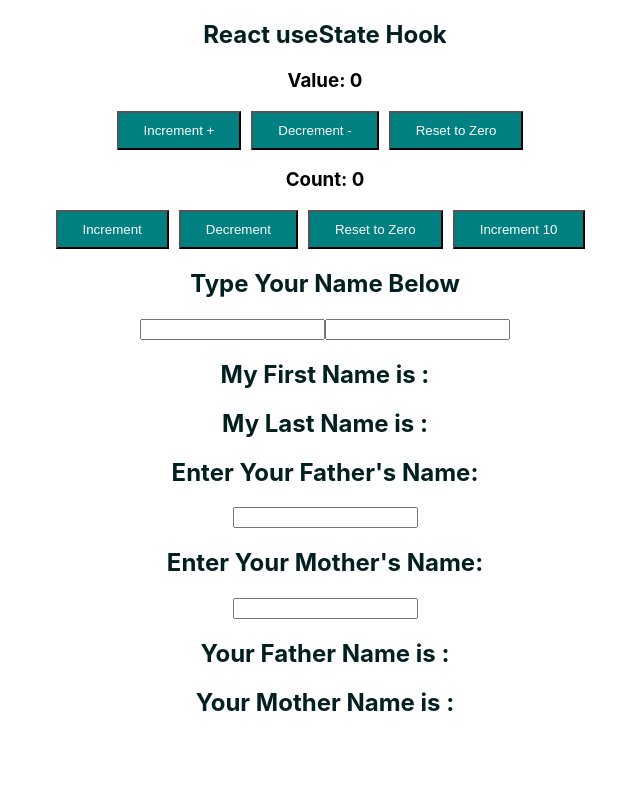
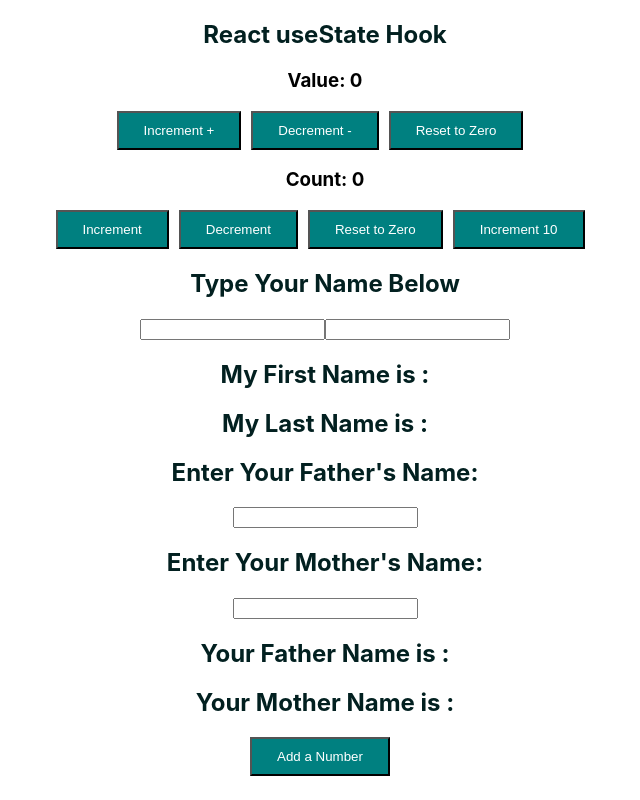
Before and after one commit to Abfahim21/React-Hooks, a React (Create React App) app in the folder react-hooks/: page / in a window 1280 px wide. Shown: the whole page, without its empty margins (315-955 px from the left). Built offline with nearby package versions, Linux system fonts and the light colour scheme.

Commit message:
use state with array

```diff
--- a/react-hooks/src/App.js
+++ b/react-hooks/src/App.js
@@ -2,6 +2,7 @@ import './App.css';
 import UseStateV1 from './components/UseStateV1';
 import UseStateV2 from './components/UseStateV2';
 import UseStateV3 from './components/UseStateV3';
+import UseStateWithArray from './components/UseStateWithArray';
 import UseStateWithObject from './components/UseStateWithObject';
 
 function App() {
@@ -11,6 +12,7 @@ function App() {
       <UseStateV2/>
       <UseStateV3/>
       <UseStateWithObject/>
+      <UseStateWithArray/>
     </div>
   );
 }
--- /dev/null
+++ b/react-hooks/src/components/UseStateWithArray.js
@@ -0,0 +1,24 @@
+import React, { useState } from 'react'
+
+function UseStateWithArray() {
+    const [ item, setItem ] = useState([])
+    const AddNumber = () =>{
+        setItem([...item, {
+            id : item.length,
+            value : Math.floor(Math.random()*100) + 1
+        }])
+    }
+  return (
+    <div>
+        <button onClick={()=>AddNumber()}>Add a Number</button>
+        <ul>
+            {
+                item.map(e=> <li key={e.id}>{e.value}</li>)
+            }
+        </ul>
+
+    </div>
+  )
+}
+
+export default UseStateWithArray
```
